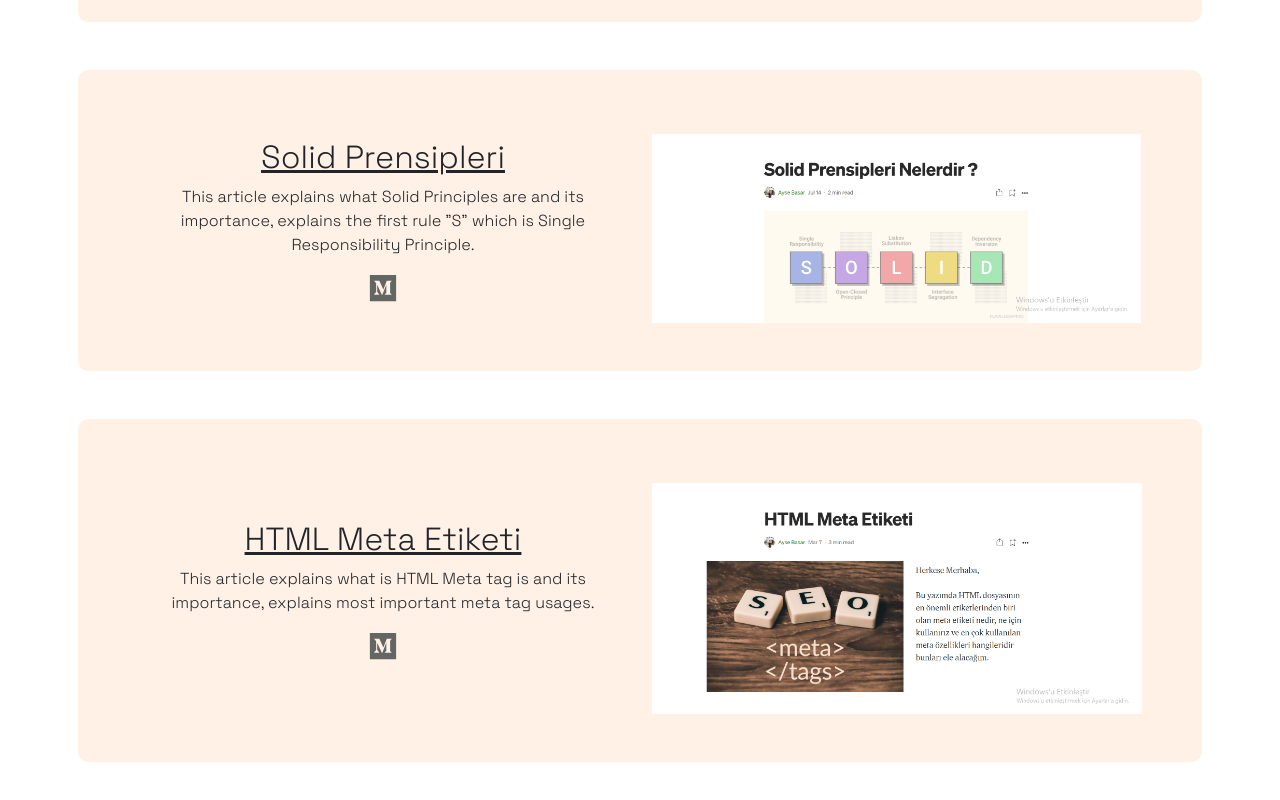
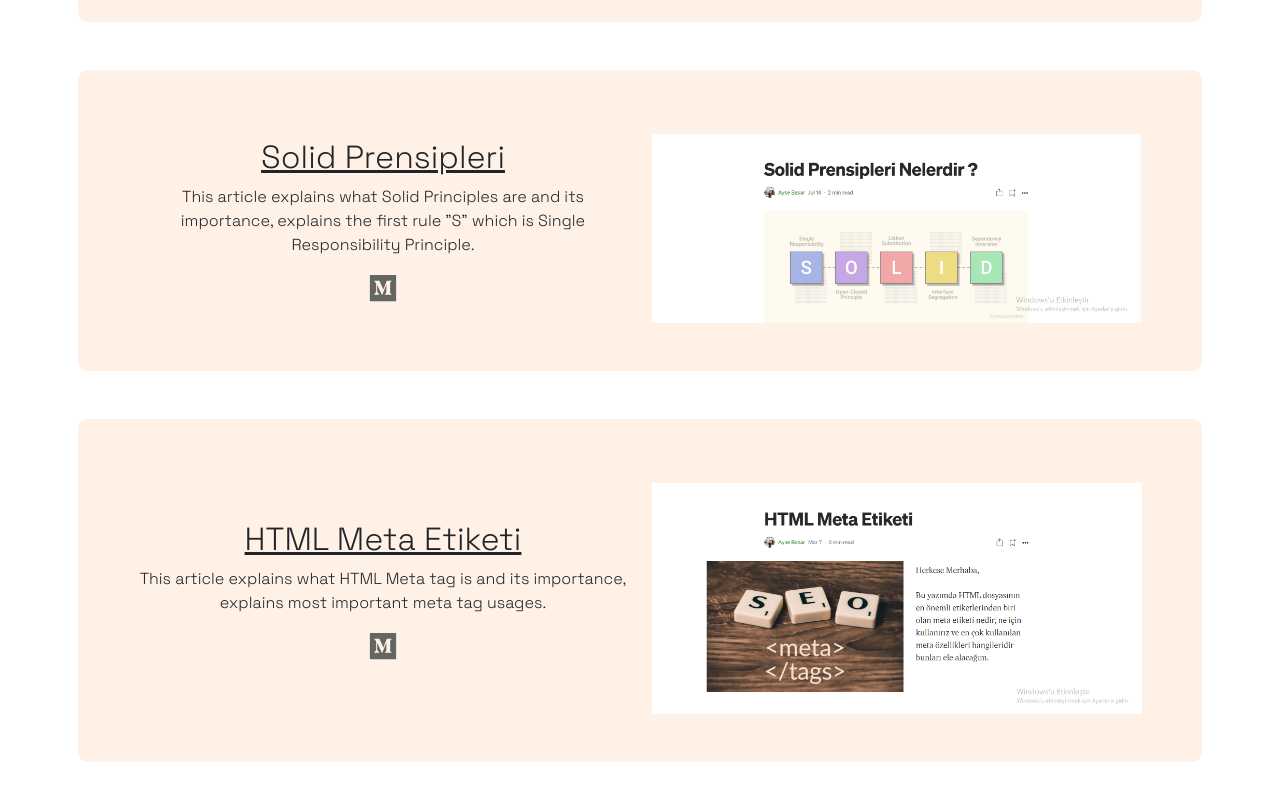
Before and after one commit to ayse8888/portfolio, a React (Create React App) app: page /articles in a window 1280 px wide. Shown: the part 854-1654 px from the top of the page. Built offline with nearby package versions, Linux system fonts and the light colour scheme.

Commit message:
text changes

```diff
--- a/src/pages/Articles/Article.js
+++ b/src/pages/Articles/Article.js
@@ -67,7 +67,7 @@ const Projects = () => {
             <Col sm={6}>
               <h2>HTML Meta Etiketi</h2>
               <p>
-                This article explains what is HTML Meta tag is and its importance,
+                This article explains what HTML Meta tag is and its importance,
                 explains most important meta tag usages.
               </p>
               <a href="https://aysebasar.medium.com/html-meta-etiketi-a2282270b41" target="_blank">
```
